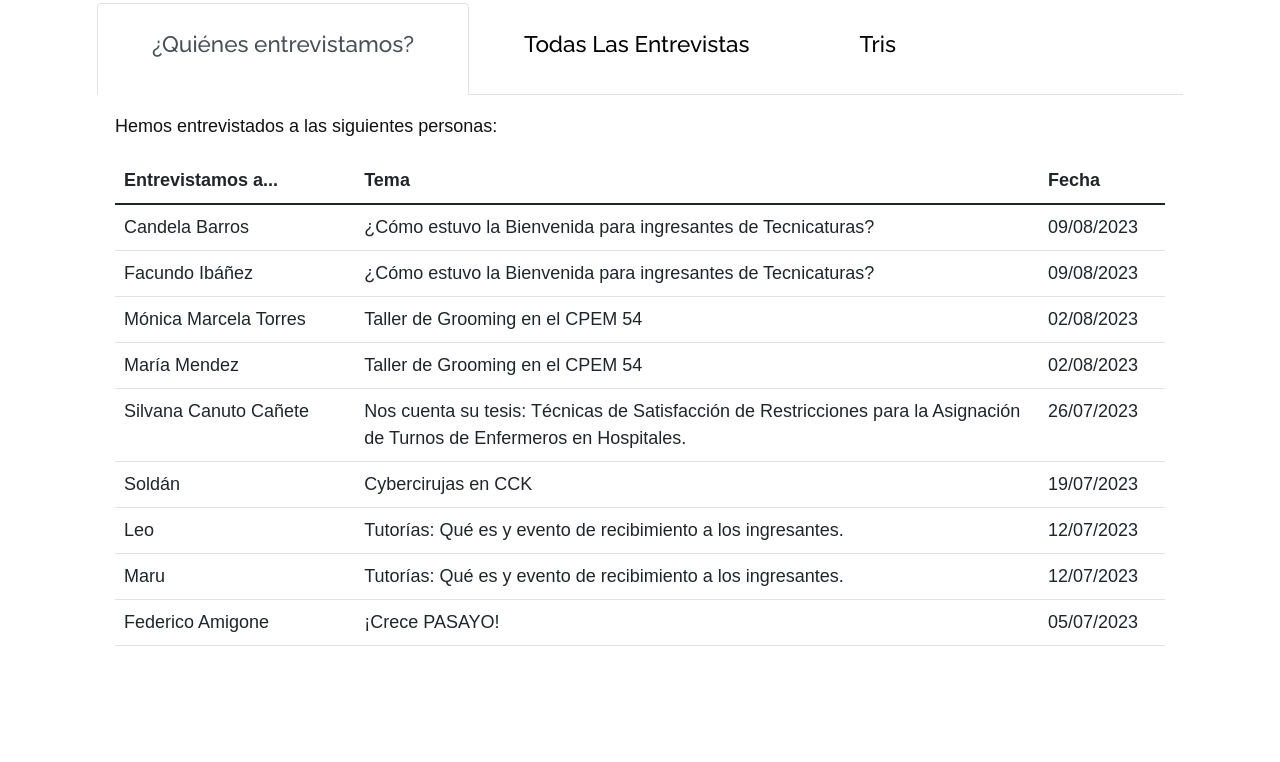
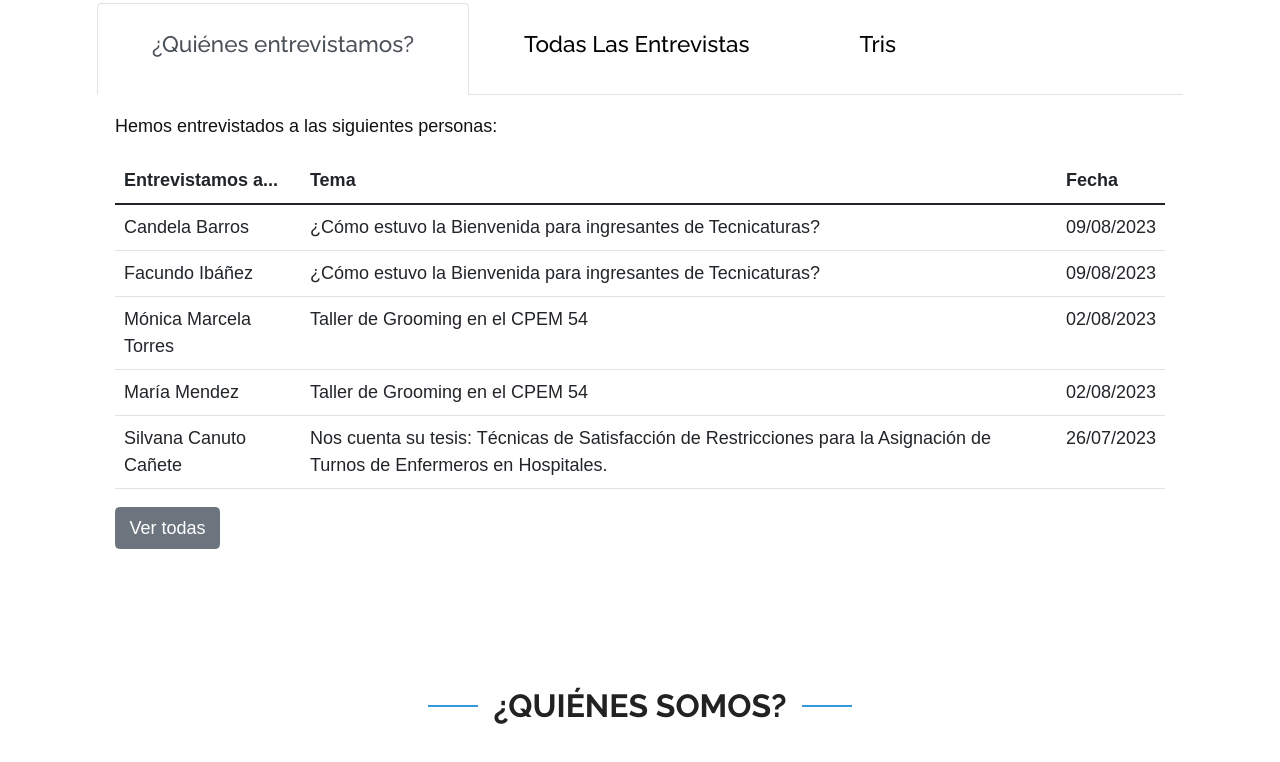
Before and after one commit to cnngimenez/web-controlz, a website: page www/index.html in a window 1280 px wide. Shown: the part 2239-3001 px from the top of the page. Drawn offline with nearby package versions, Linux system fonts and the light colour scheme.

Commit message:
Corrigiendo box en agradecimientos. Preview de 5 entrevistas.

```diff
--- a/www/assets/css/style.css
+++ b/www/assets/css/style.css
@@ -1087,19 +1087,23 @@ FIN BOTONES PARA NOTAS
 
 #agradecimientos {
     box-sizing: border-box;
-    scroll-margin-top: 80px;
-    scroll-margin-bottom: 100px;
-    height: 500px;
     margin-top: .5rem;
-    overflow: auto;
+
+    /*
+     scroll-margin-top: 80px;
+     scroll-margin-bottom: 100px;
+     height: 500px;
+     overflow: auto;
+   */
 }
 
 .entrevistades {
     box-sizing: border-box;
+    margin-top: .5rem;
+
     scroll-margin-top: 80px;
     scroll-margin-bottom: 100px;
     height: 500px;
-    margin-top: .5rem;
     overflow: auto;
 }
 
--- a/www/index.html
+++ b/www/index.html
@@ -215,7 +215,26 @@
             <div class="tab-pane fade show active p-3" id="entrevistades" role="tabpanel"
                  aria-labelledby="nav-entV-tab">
               <p>Hemos entrevistados a las siguientes personas:</p>
-              <div class="entrevistades table-responsive">
+
+                <table class="table">
+                  <thead>
+                    <tr>
+                      <th>Entrevistamos a...</th>
+                      <th>Tema</th>
+                      <th>Fecha</th>
+                    </tr>
+                  </thead>
+                  <tbody id="previewEntrevistades" >
+
+                  </tbody>
+                </table>
+
+              <button class="btn btn-secondary" type="button"
+                      data-bs-target="#entrevistasDiv" data-bs-toggle="collapse"
+                      aria-expanded="false" aria-controls="entrevistasDiv">
+                Ver todas
+              </button>
+              <div class="collapse entrevistades table-responsive" id="entrevistasDiv">
                 <table class="table">
                   <thead>
                     <tr>
--- a/www/js/index.js
+++ b/www/js/index.js
@@ -144,6 +144,22 @@ function agregar_entrevistade(datos) {
 }
 
 /**
+ Agregar un entrevistade a un div de preview.
+
+ @param datos Un Objeto JSON con los datos a ingresar. Ver el archivo JSON entrevistades.json.
+ */
+function agregar_entrevistade_preview(datos) {
+    var elt = document.getElementById("previewEntrevistades");
+    // No... no usamos ReactJS... :/
+    var tr = document.createElement("tr");
+    tr.innerHTML = "<td>" + datos.entrevistade + "</td>";
+    tr.innerHTML += "<td>" + datos.tema + "</td>";
+    tr.innerHTML += "<td>" + datos.fecha + "</td>";
+
+    elt.prepend(tr);
+}
+
+/**
  Cargar desde un JSON las personas entrevistadas para agregar a una tabla en
  la página.
  También, se agregan sus nombres en los agradecimientos.
@@ -151,7 +167,10 @@ function agregar_entrevistade(datos) {
 function cargar_entrevistades() {
     fetch("/datos/entrevistas.json").then( (response) => {
         response.json().then( (data) => {
-            data.forEach( (entrevista) => {
+            data.slice(-5).forEach( (entrevista) => {
+                agregar_entrevistade_preview(entrevista);
+            });
+            data.slice(0, -5).forEach( (entrevista) => {
                 agregar_entrevistade(entrevista);
                 agregar_agradecimiento(entrevista.entrevistade);
             });
```
